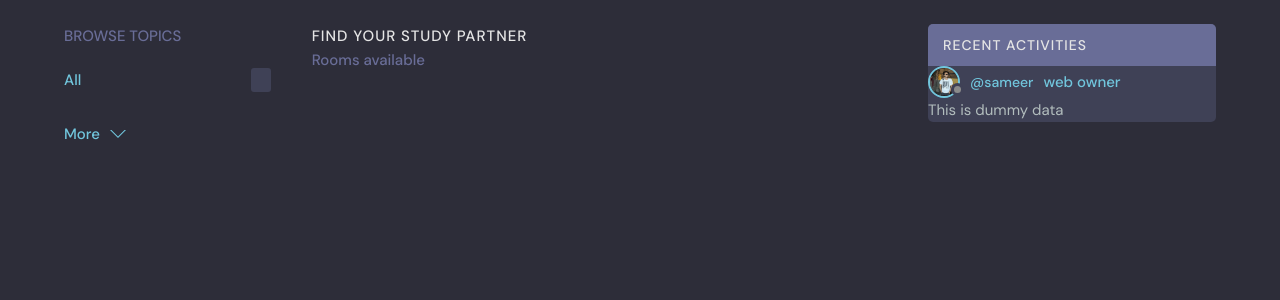
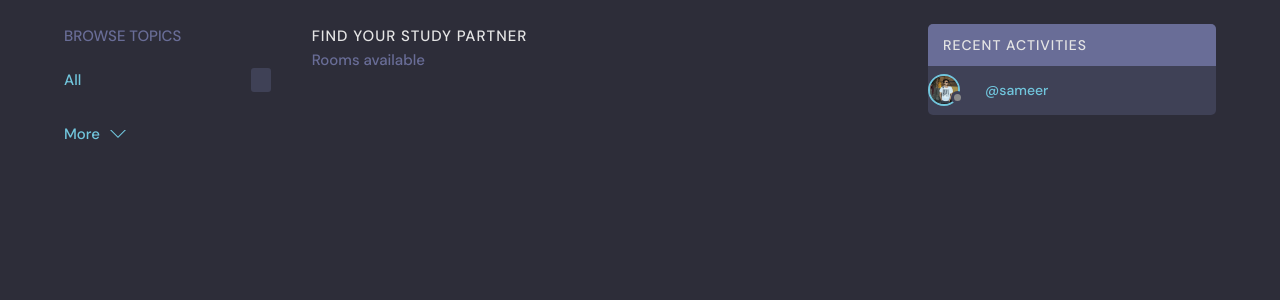
Before and after one commit to sameerarshad786/findstudypartner, a Django app: page / in a window 1280 px wide. Shown: the part 76-376 px from the top of the page. Run offline with Django 4.2, Linux system fonts and the light colour scheme; data that the repository does not hold is empty.

Commit message:
update: template

```diff
--- a/cmd1/templates/cmd1/activity_component.html
+++ b/cmd1/templates/cmd1/activity_component.html
@@ -9,15 +9,11 @@
             <div class="avatar avatar--small">
             <img src="{% static 'my_image/original_164dc44f-c9ed-44af-ab9a-388cbfa21e99_PXL_20210701_171329009.PORTRAIT.jpg' %}"/>
             </div>
-            <p>
-            @sameer
+            <p style="padding: 15px;">
+                @sameer
             </p>
-            <small>
-                web owner
-            </small>
         </a>
       </div>
-      This is dummy data
     {% for message in room_messages %}
     <div class="activities__box">
         <div class="activities__boxHeader roomListRoom__header">
```
